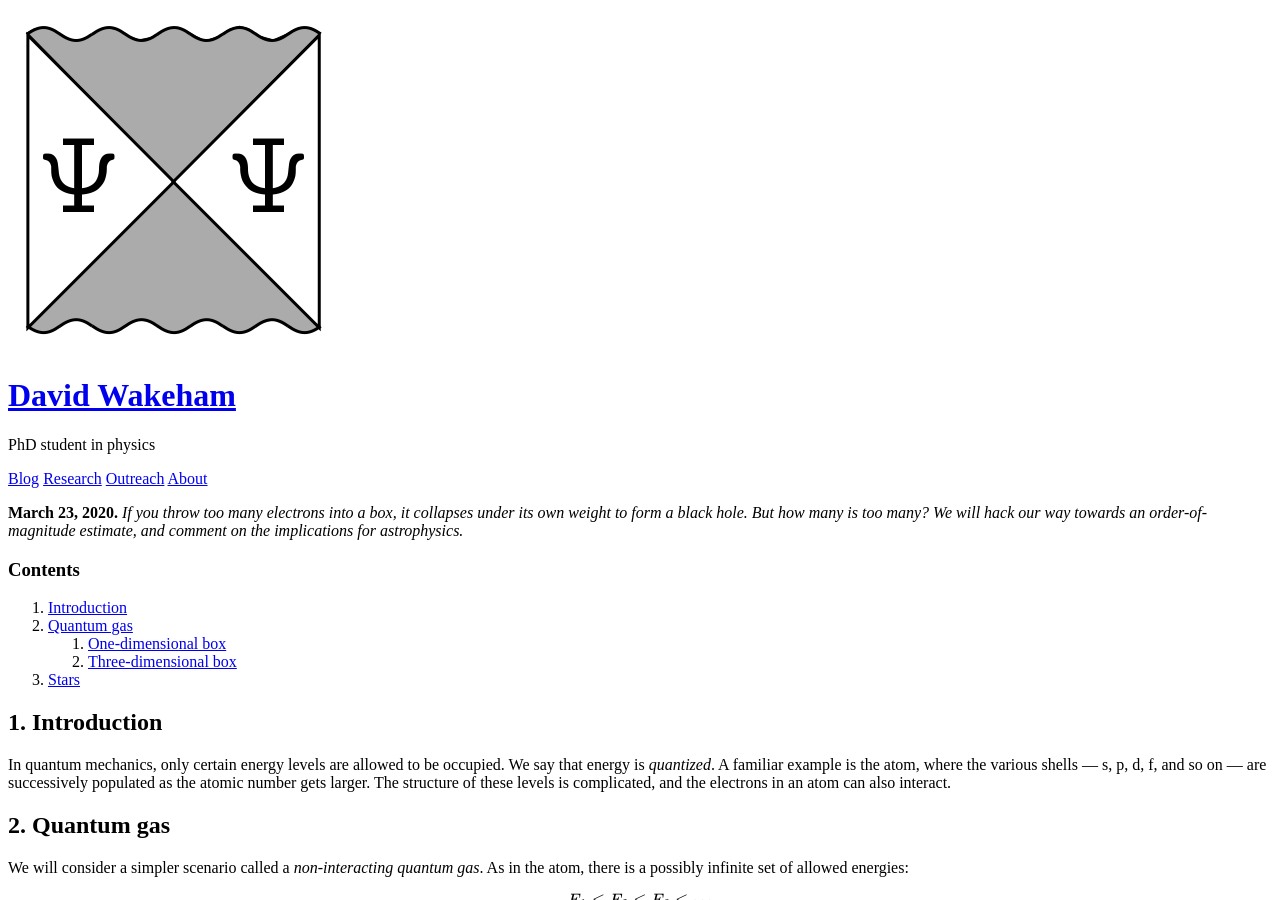
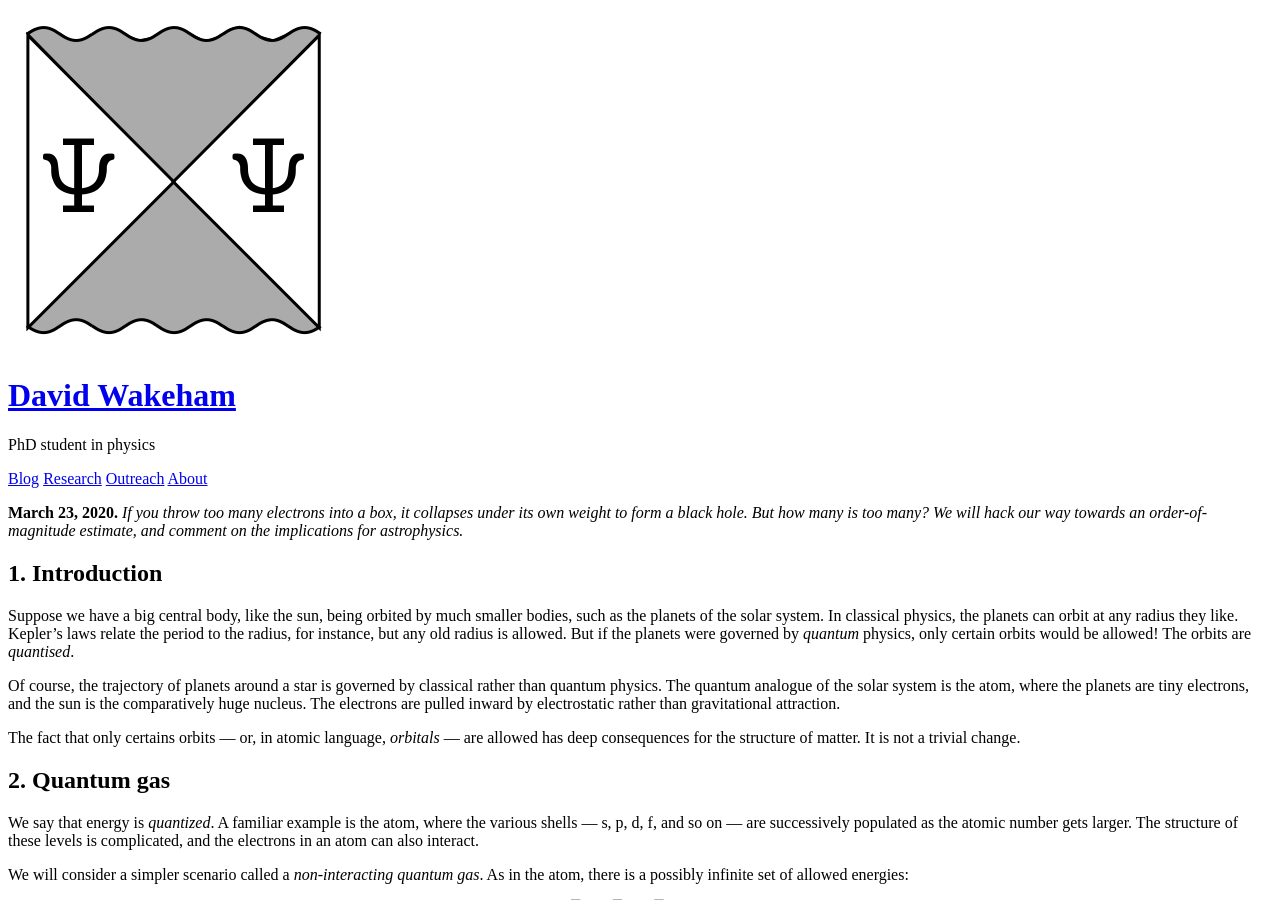
Before and after one commit to hapax/hapax.github.io, a Jekyll site: the page built from assets/chandra.md, in a window 1280 px wide and 900 px high. Built offline with Jekyll 4.4.1, drawn with Linux system fonts in a browser that asks for light colours; our own code applies the rules of GitHub Pages for plain Markdown files; formulas are drawn with MathJax 3; a script that is not in the unit is left out.

Commit message:
Update chandra.md

```diff
--- a/assets/chandra.md
+++ b/assets/chandra.md
@@ -12,23 +12,36 @@ date:  2020-03-23
   too many? We will hack our way towards an order-of-magnitude
   estimate, and comment on the implications for astrophysics.*
 
-### Contents
-
-1. <a href="#sec-1">Introduction</a>
-2. <a href="#sec-2">Quantum gas</a>
-   1. <a href="#sec-2-1">One-dimensional box</a>
-   2. <a href="#sec-2-2">Three-dimensional box</a>
-3. <a href="#sec-3">Stars</a>
-
 ## 1. Introduction <a id="sec-1" name="sec-1"></a>
 
-In quantum mechanics, only certain energy levels are allowed to be
-occupied.
+Suppose we have a big central body, like the sun, being orbited by
+much smaller bodies, such as the planets of the solar system.
+In classical physics, the planets can orbit at any radius they like.
+Kepler's laws relate the period to the radius, for instance, but any
+old radius is allowed.
+But if the planets were governed by *quantum* physics, only certain
+orbits would be allowed!
+The orbits are *quantised*.
+
+Of course, the trajectory of planets around a star is governed by
+classical rather than quantum physics.
+The quantum analogue of the solar system is the atom, where the
+planets are tiny electrons, and the sun is the comparatively huge
+nucleus.
+The electrons are pulled inward by electrostatic rather than
+gravitational attraction.
+
+
+The fact that only certains orbits --- or, in atomic language,
+*orbitals* --- are allowed has deep consequences for the structure of
+matter.
+It is not a trivial change.
+
+## 2. Quantum gas <a id="sec-2" name="sec-2"></a>
+
 We say that energy is *quantized*.
 A familiar example is the atom, where the various shells --- s, p, d, f, and so on --- are successively populated as the atomic number gets larger.
 The structure of these levels is complicated, and the electrons in an atom can also interact.
-
-## 2. Quantum gas <a id="sec-2" name="sec-2"></a>
 
 We will consider a simpler scenario called a *non-interacting quantum gas*.
 As in the atom, there is a possibly infinite set of allowed energies:
```
